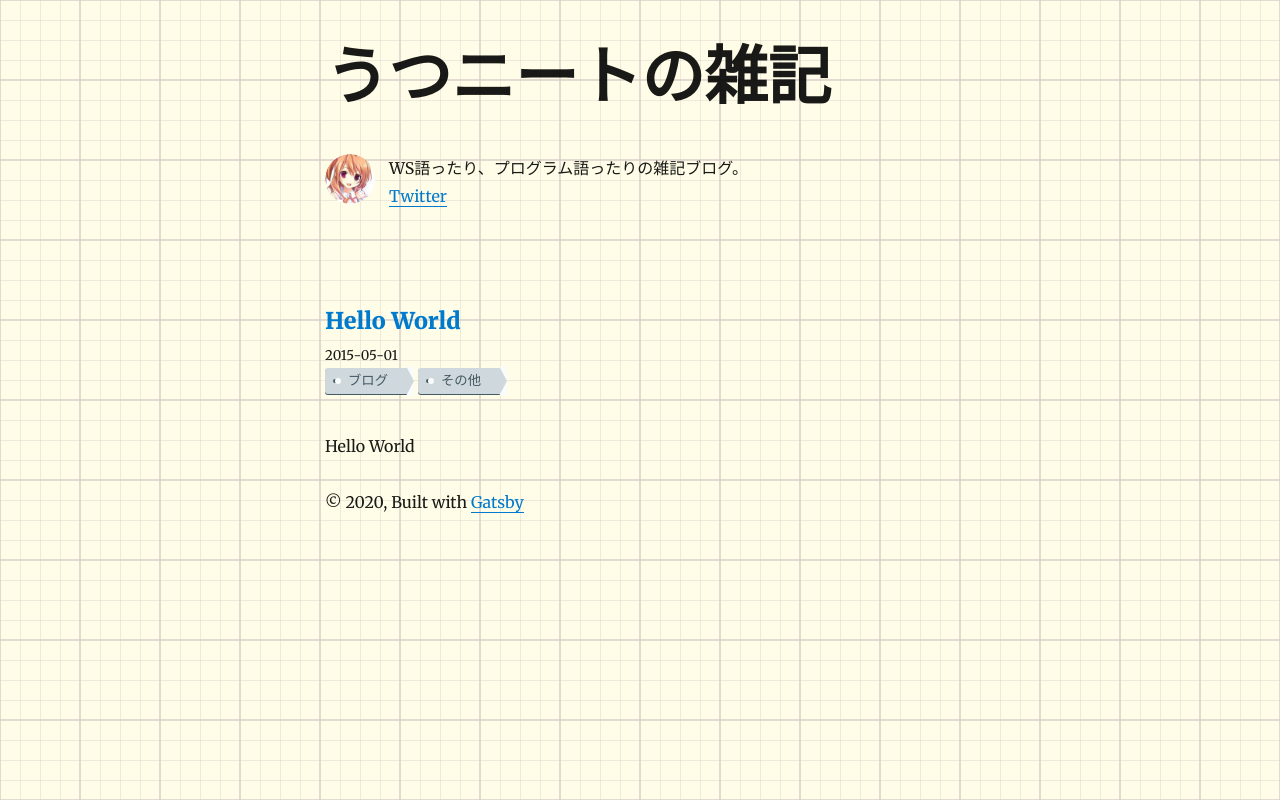
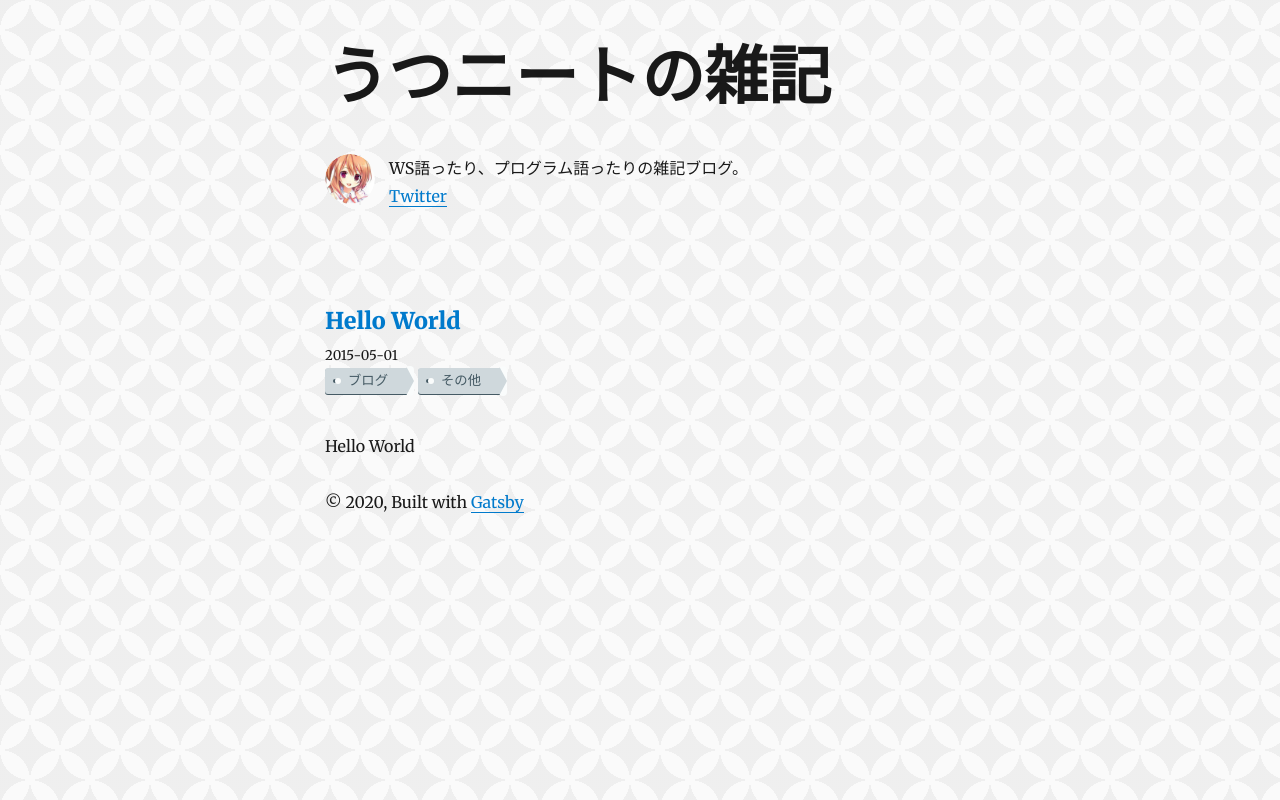
Before and after one commit to coffeeMoka/UtuWS, a Gatsby site: page / in a window 1280 px wide. Built offline with nearby package versions, Linux system fonts and the light colour scheme; Gatsby itself is replaced by a stand-in of ours; some packages are replaced by stand-ins of ours.

Commit message:
modified by css.

```diff
--- a/src/styles/global.css
+++ b/src/styles/global.css
@@ -1,15 +1,10 @@
 body {
-	background-color: #FFFDE7;
-	background-size: 80px 80px;
+	background-color: rgba(250,250,250,1);
 	background-image:
-	 linear-gradient(rgba(215,204,200,.7) 1%, rgba(215,204,200,.7) 1%, transparent 1%,
-	  transparent 99%, rgba(215,204,200,.7) 99%, rgba(215,204,200,.7) 100%),
-	 linear-gradient(90deg, rgba(215,204,200,.7) 1%, rgba(215,204,200,.7) 1%, transparent 1%,
-	  transparent 99%, rgba(215,204,200,.7) 99%, rgba(215,204,200,.7) 100%),
-	 linear-gradient(transparent, transparent 25%, rgba(215,204,200,.4) 25%, rgba(215,204,200,.4) 26%, transparent 26%,
-	  transparent 50%, rgba(215,204,200,.4) 50%, rgba(215,204,200,.4) 51%, transparent 51%,
-	  transparent 75%, rgba(215,204,200,.4) 75%, rgba(215,204,200,.4) 76%, transparent 76%, transparent 100%),
-	 linear-gradient(90deg, transparent, transparent 25%, rgba(215,204,200,.4) 25%, rgba(215,204,200,.4) 26%, transparent 26%,
-	  transparent 50%, rgba(215,204,200,.4) 50%, rgba(215,204,200,.4) 51%, transparent 51%,
-	  transparent 75%, rgba(215,204,200,.4) 75%, rgba(215,204,200,.4) 76%, transparent 76%, transparent 100%);
+	 radial-gradient(closest-side,
+		 transparent 99.9%, rgba(236,236,236,0.8) 100%),
+	 radial-gradient(closest-side,
+		 transparent 99.9%, rgba(236,236,236,0.8) 100%);
+	background-position: 0 0, 30px 30px;
+	background-size: 60px 60px;
 }
```
